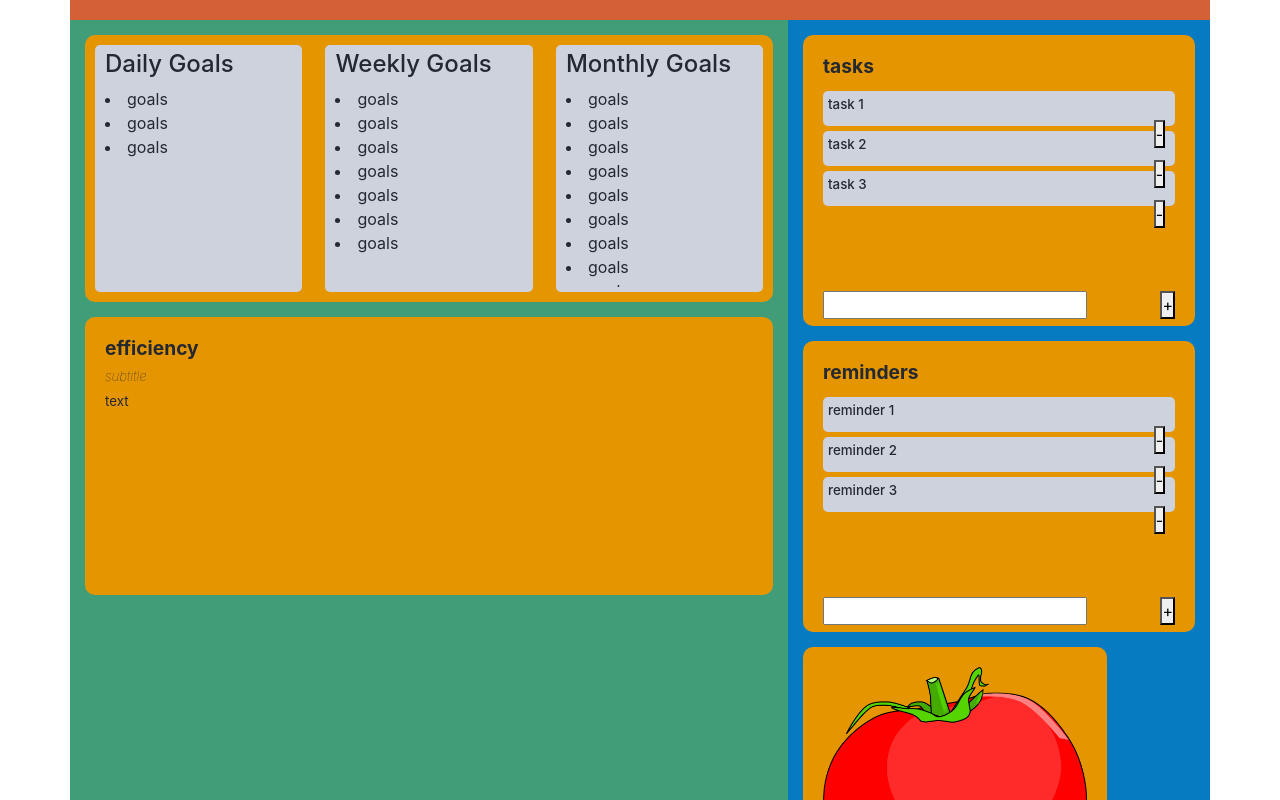
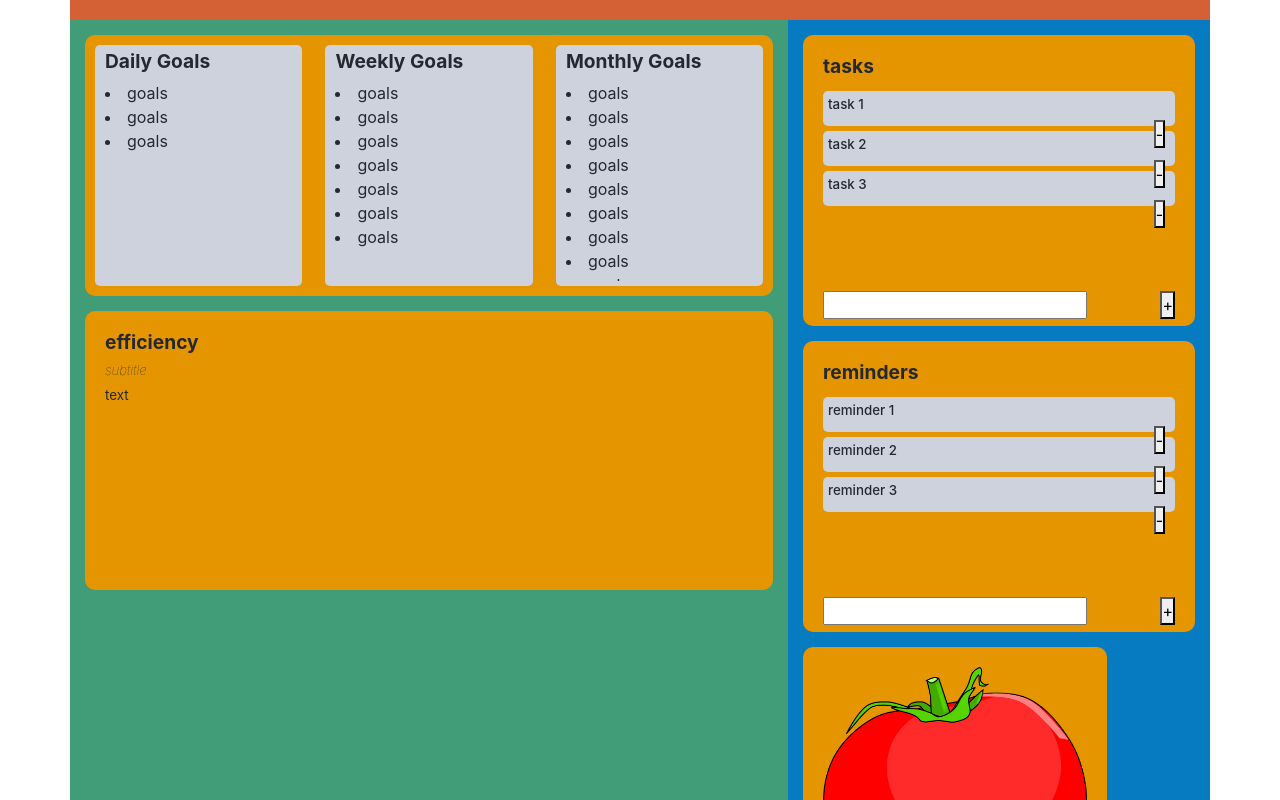
Before and after one commit to rjflanagan95/task-extension, a React (Create React App) app: page / in a window 1280 px wide. Shown: the top 800 px of the page. Built offline with nearby package versions, Linux system fonts and the light colour scheme.

Commit message:
removing extra css

```diff
--- a/src/components/goals/goals.css
+++ b/src/components/goals/goals.css
@@ -14,6 +14,3 @@
     height: 200px;
     overflow: scroll;
 }
-
-.goalsTitle {
-}
--- a/src/components/goals/goals.js
+++ b/src/components/goals/goals.js
@@ -19,7 +19,7 @@ class Goals extends Component {
     return (
       <div className="panel goalsPanel">
           <div className="goalsCard">
-            <h4 className="goalsTitle">Daily Goals</h4>
+            <h4 className="goalsTitle panelTitle">Daily Goals</h4>
             <div className="goalsList">
               <li>goals</li>
               <li>goals</li>
@@ -27,7 +27,7 @@ class Goals extends Component {
             </div>
           </div>
           <div className="goalsCard">
-            <h4 className="goalsTitle">Weekly Goals</h4>
+            <h4 className="goalsTitle panelTitle">Weekly Goals</h4>
             <div className="goalsList">
               <li>goals</li>
               <li>goals</li>
@@ -39,7 +39,7 @@ class Goals extends Component {
             </div>
           </div>
           <div className="goalsCard">
-            <h4 className="goalsTitle">Monthly Goals</h4>
+            <h4 className="goalsTitle panelTitle">Monthly Goals</h4>
             <div className="goalsList">
               <li>goals</li>
               <li>goals</li>
```
